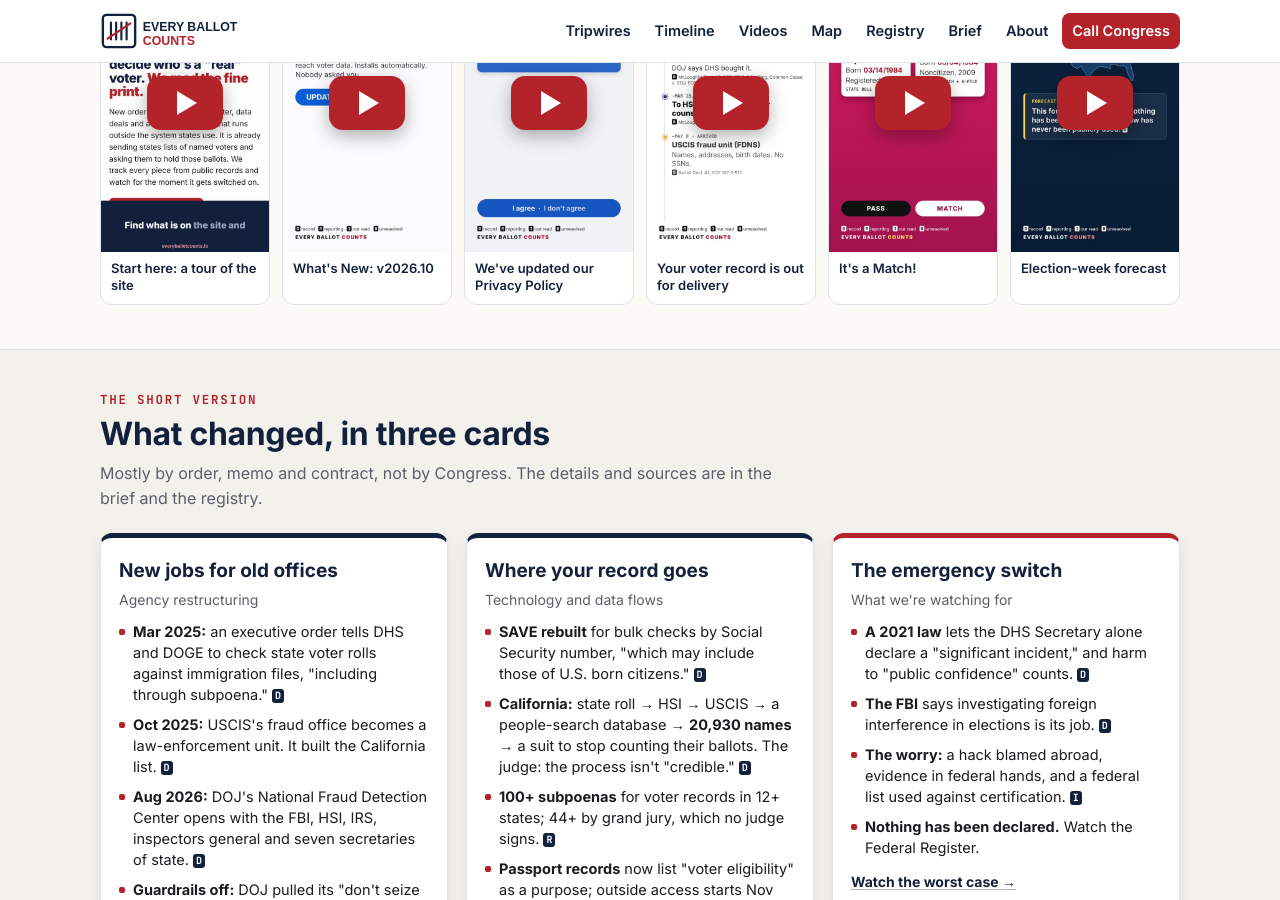
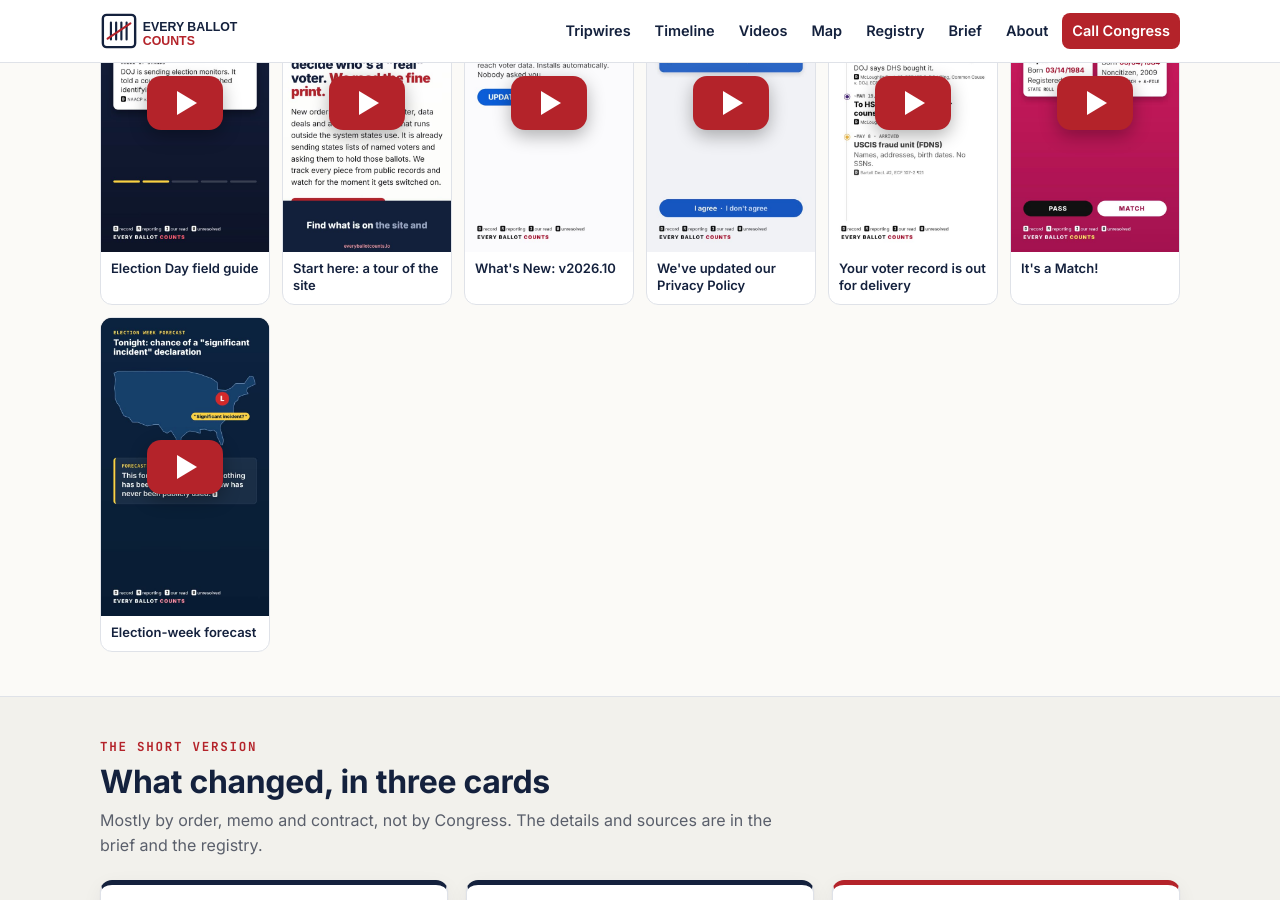
Before and after one commit to good-luck-with-that-ops/Every_Ballot_Counts, a Jekyll site: the page built from index.html, in a window 1280 px wide and 900 px high, scrolled down 2488 px. Built offline with Jekyll 4.4.1, drawn with Linux system fonts in a browser that asks for light colours.

Commit message:
Homepage: add Election Day field guide short Co-Authored-By: Claude Opus 5.5 <noreply@anthropic.com> Claude-Session: https://claude.ai/code/session_01FzfMTbNVyRU7XpffsrV2HZ

```diff
--- a/index.html
+++ b/index.html
@@ -61,6 +61,7 @@ description: The federal government built itself a way to decide who's a "real"
       </div>
     </div>
     <div class="shorts">
+      <div class="short"><button class="yt" type="button" data-yt="zCVqWpl_aVY" style="background-image:url({{ v }}posters/S6_Election_Day_Field_Guide.jpg)" aria-label="Play video"><span class="play"></span></button><p>Election Day field guide</p></div>
       <div class="short"><button class="yt" type="button" data-yt="QbI1CEvJ6_Q" style="background-image:url({{ v }}posters/S0_Site_Tour.jpg)" aria-label="Play video"><span class="play"></span></button><p>Start here: a tour of the site</p></div>
       <div class="short"><button class="yt" type="button" data-yt="3ebxFy0rkF0" style="background-image:url({{ v }}posters/S1_Whats_New.jpg)" aria-label="Play video"><span class="play"></span></button><p>What's New: v2026.10</p></div>
       <div class="short"><button class="yt" type="button" data-yt="lcDbH2kaQLc" style="background-image:url({{ v }}posters/S2_Privacy_Policy_Fraud_Center.jpg)" aria-label="Play video"><span class="play"></span></button><p>We've updated our Privacy Policy</p></div>
```
Also changed, not shown: assets/video/posters/S6_Election_Day_Field_Guide.jpg (added), 1 other file.
